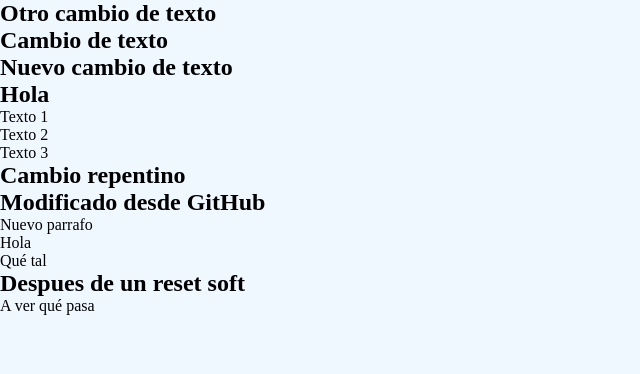
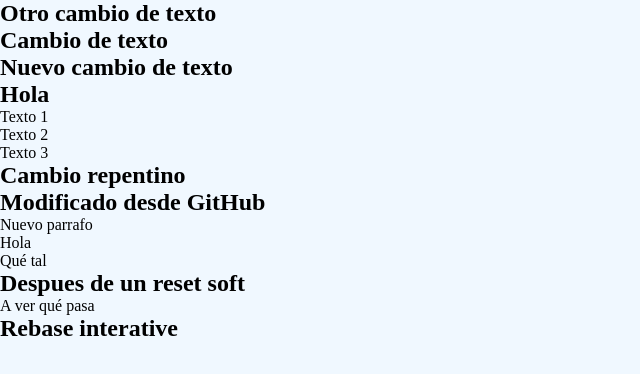
Before and after one commit to EloyClemente/git-2, a plain HTML site: page index.html in a window 1280 px wide. Shown: the whole page, without its empty margins (0-640 px from the left). Drawn offline with Linux system fonts and the light colour scheme.

Commit message:
Rebase interactive - feature

```diff
--- a/index.html
+++ b/index.html
@@ -23,6 +23,7 @@
     <p> Qué tal </p>
     <h2> Despues de un reset soft </h2>
     <p> A ver qué pasa </p>
+    <h2> Rebase interative </h2>
 
 
     <script src="main.js"></script>
```
